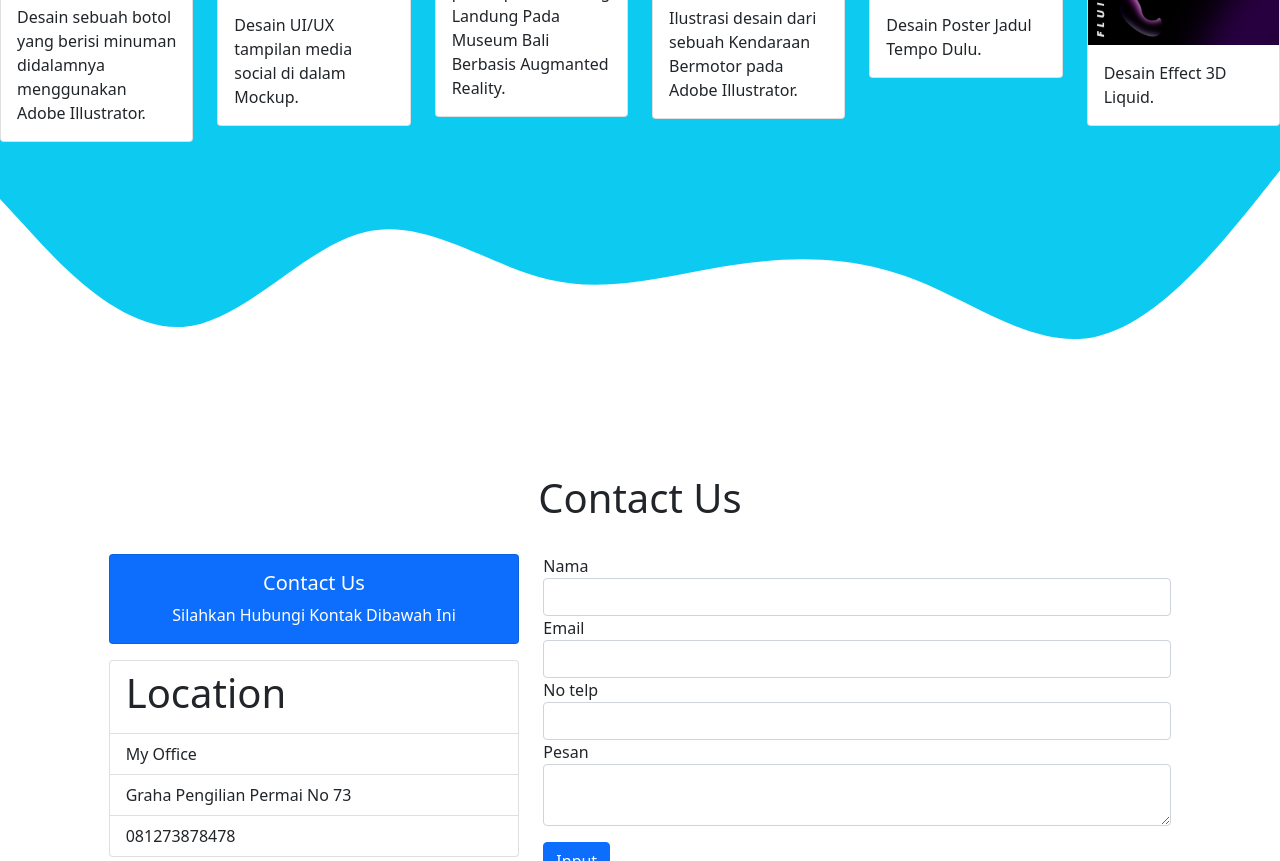
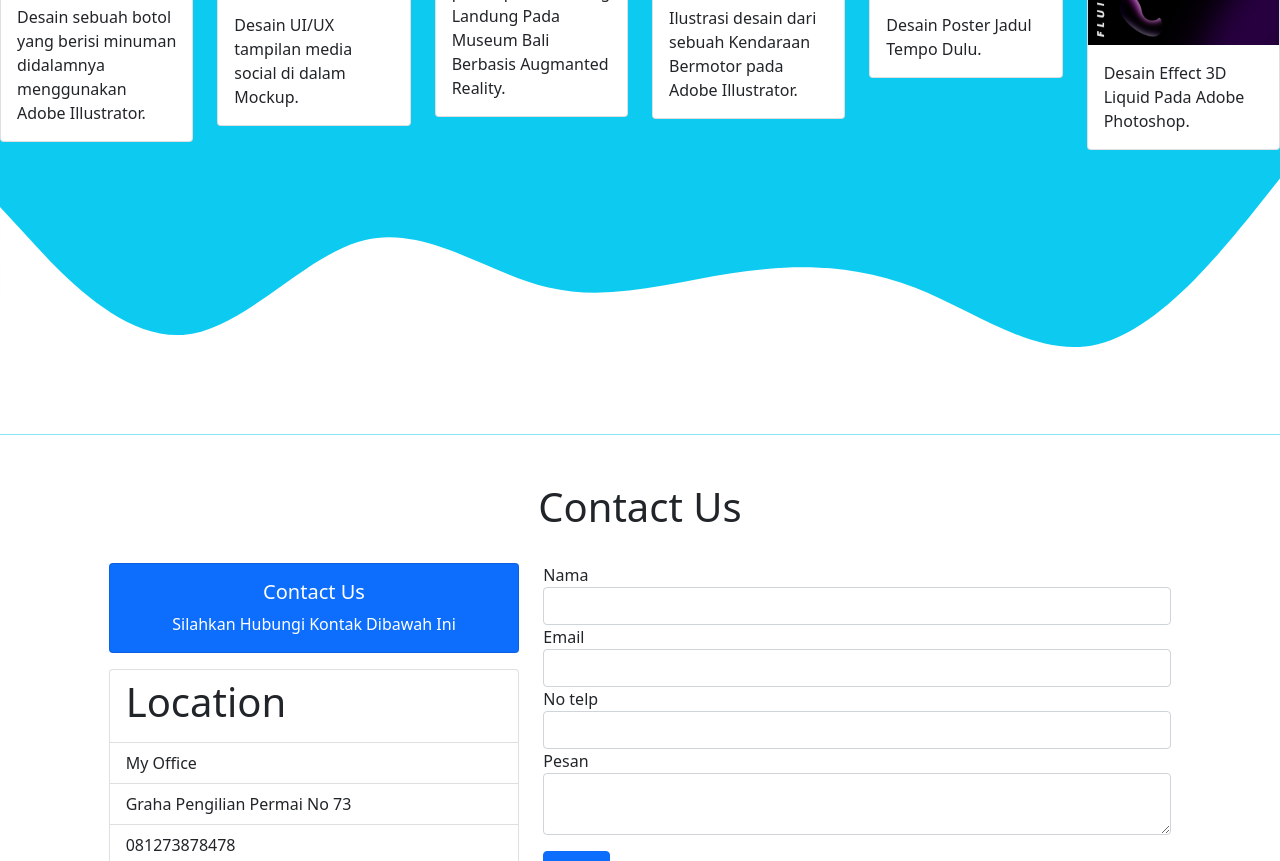
Before and after one commit to IGedePutuSuryaGunawan/IGedePutuSuryaGunawan.github.io, a plain HTML site: page index.html in a window 1280 px wide. Shown: the part 1511-2372 px from the top of the page. Drawn offline with nearby package versions, Linux system fonts and the light colour scheme.

Commit message:
aku ganti lagi

```diff
--- a/index.html
+++ b/index.html
@@ -176,7 +176,7 @@
                     <div class="card">
                         <img src="agus/13.jpg" class="card-img-top" alt="...">
                         <div class="card-body">
-                            <p class="card-text">Desain Effect 3D Liquid.</p>
+                            <p class="card-text">Desain Effect 3D Liquid Pada Adobe Photoshop.</p>
                         </div>
                       </div>
                     </div>
```
